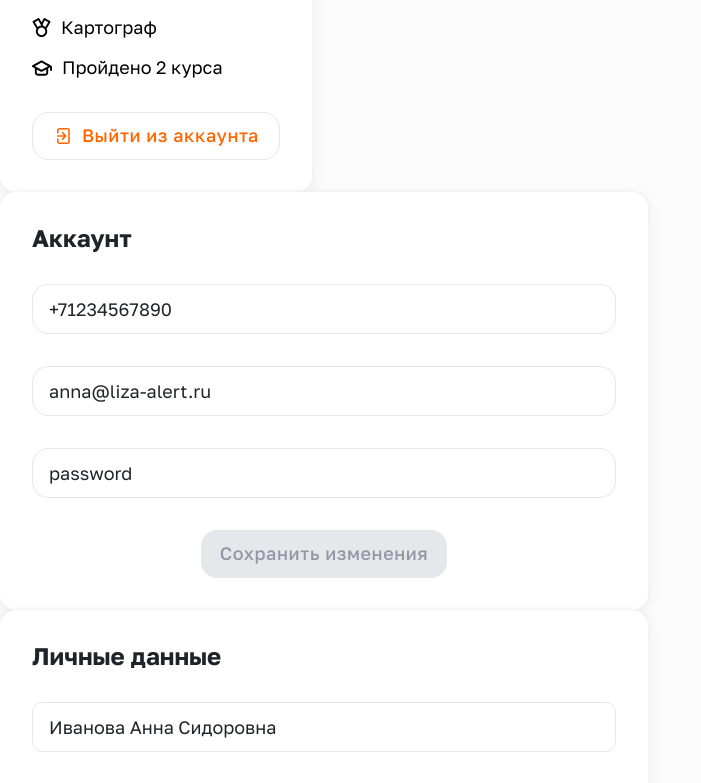
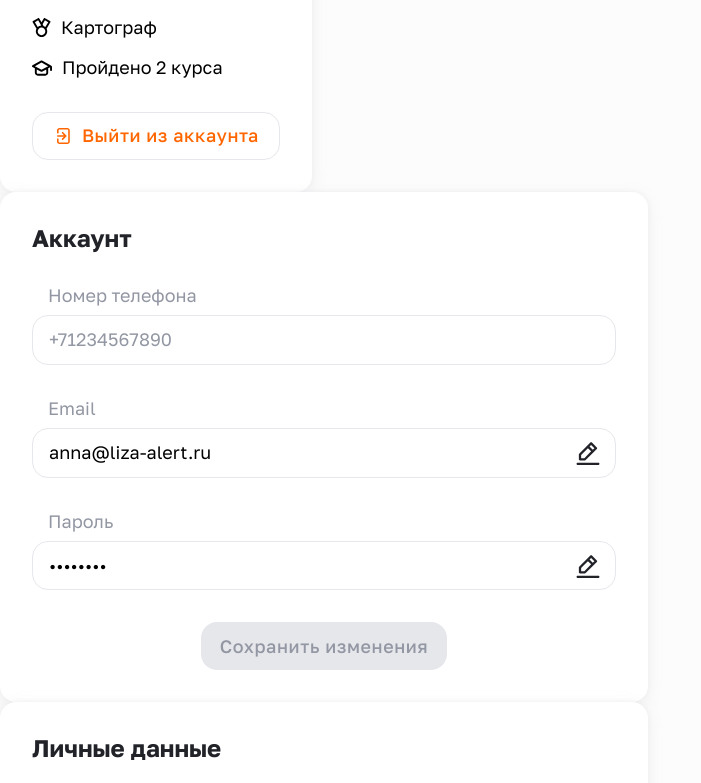
Before and after one commit to Studio-Yandex-Practicum/lizaalert_frontend, a React (Create React App) app: page /profile in a window 1280 px wide. Shown: the part 452-1235 px from the top of the page, without its empty margins (0-701 px from the left). Built offline with nearby package versions, Linux system fonts and the light colour scheme.

Commit message:
#79 added Input into Account data

```diff
--- a/src/components/organisms/account-data/account-data.jsx
+++ b/src/components/organisms/account-data/account-data.jsx
@@ -3,6 +3,7 @@ import { useState } from 'react';
 import Card from '../../templates/card/card';
 import styles from './account-data.module.scss';
 import Button from '../../molecules/button/button';
+import Input from '../../molecules/input/input';
 
 function AccountData({ userPhoneNumber, userEmail, userPassword }) {
   const [isInputsEdited, setIsInputsEdited] = useState(false);
@@ -22,17 +23,51 @@ function AccountData({ userPhoneNumber, userEmail, userPassword }) {
     }
   };
 
+  const handleFormSubmit = (evt) => {
+    evt.preventDefault();
+    // const { email, password } = inputValues;
+  };
+
   return (
     <Card className={styles.accountData}>
       <h2 className={styles.title}>Аккаунт</h2>
 
-      <form name="accountData" className={styles.form}>
-        <div className={styles.inputSection} onChange={onInputValuesChange}>
-          {userPhoneNumber}
-        </div>
-        <div className={styles.inputSection}>{userEmail}</div>
-        <div className={styles.inputSection}>{userPassword}</div>
-        <Button type="submit" disabled className={styles.submitButton}>
+      <form
+        name="accountData"
+        onSubmit={handleFormSubmit}
+        className={styles.form}
+      >
+        <Input
+          labelName="Номер телефона"
+          type="tel"
+          inputName="mobilePhone"
+          value={inputValues.phoneNumber}
+          onChange={onInputValuesChange}
+          className={styles.inputSection}
+          disabled="true"
+        />
+        <Input
+          labelName="Email"
+          type="email"
+          inputName="email"
+          value={inputValues.email}
+          onChange={onInputValuesChange}
+          className={styles.inputSection}
+        />
+        <Input
+          labelName="Пароль"
+          type="password"
+          inputName="password"
+          value={inputValues.password}
+          onChange={onInputValuesChange}
+          className={styles.inputSection}
+        />
+
+        <Button
+          type="submit"
+          disabled={!isInputsEdited}
+          className={styles.submitButton}
+        >
           Сохранить изменения
         </Button>
       </form>
--- a/src/components/organisms/account-data/account-data.module.scss
+++ b/src/components/organisms/account-data/account-data.module.scss
@@ -1,15 +1,17 @@
-@import 'src/styles/color-variables';
+@use '../../../styles/color-variables.scss';
+@use '../../../styles/_font-variables';
 
 .accountData {
   max-width: 648px;
   box-sizing: border-box;
   display: flex;
   flex-direction: column;
+  font-family: font-variables.$mainFont;
 }
 
 .title {
   margin: 0;
-  color: $dark-primary;
+  color: color-variables.$dark-primary;
   font-weight: 700;
   font-size: 24px;
   line-height: calc(28 / 24);
@@ -22,17 +24,6 @@
 
 .inputSection {
   margin: 32px 0 0 0;
-  padding: 12px 16px;
-  border: 1.2px solid $borders-divider-disabled-bg;
-  border-radius: 16px;
-  color: $dark-primary;
-  font-weight: 400;
-  font-size: 18px;
-  line-height: 24px;
-
-  &[disabled] {
-    color: $dark-secondary;
-  }
 }
 
 .submitButton {
```
